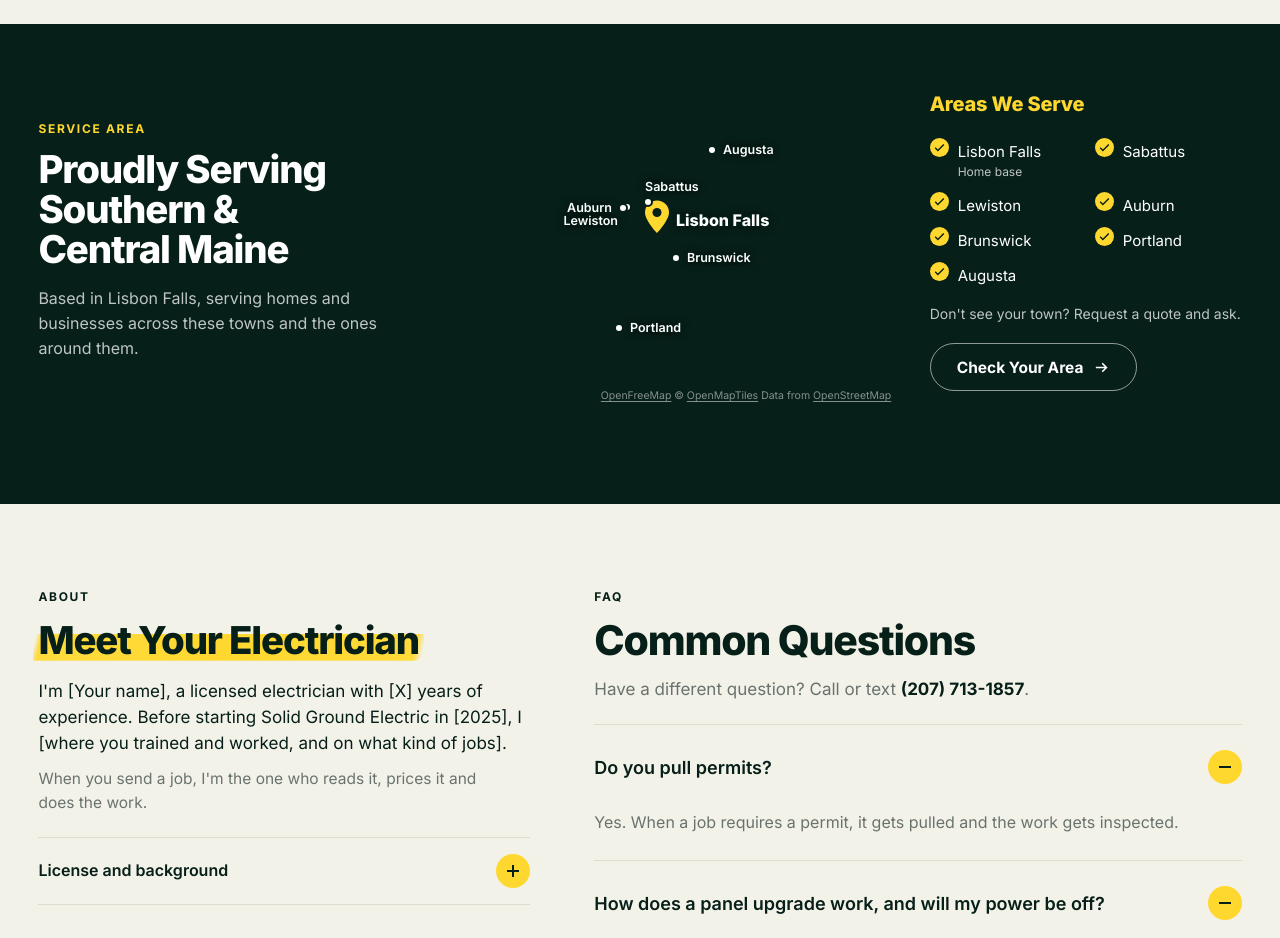
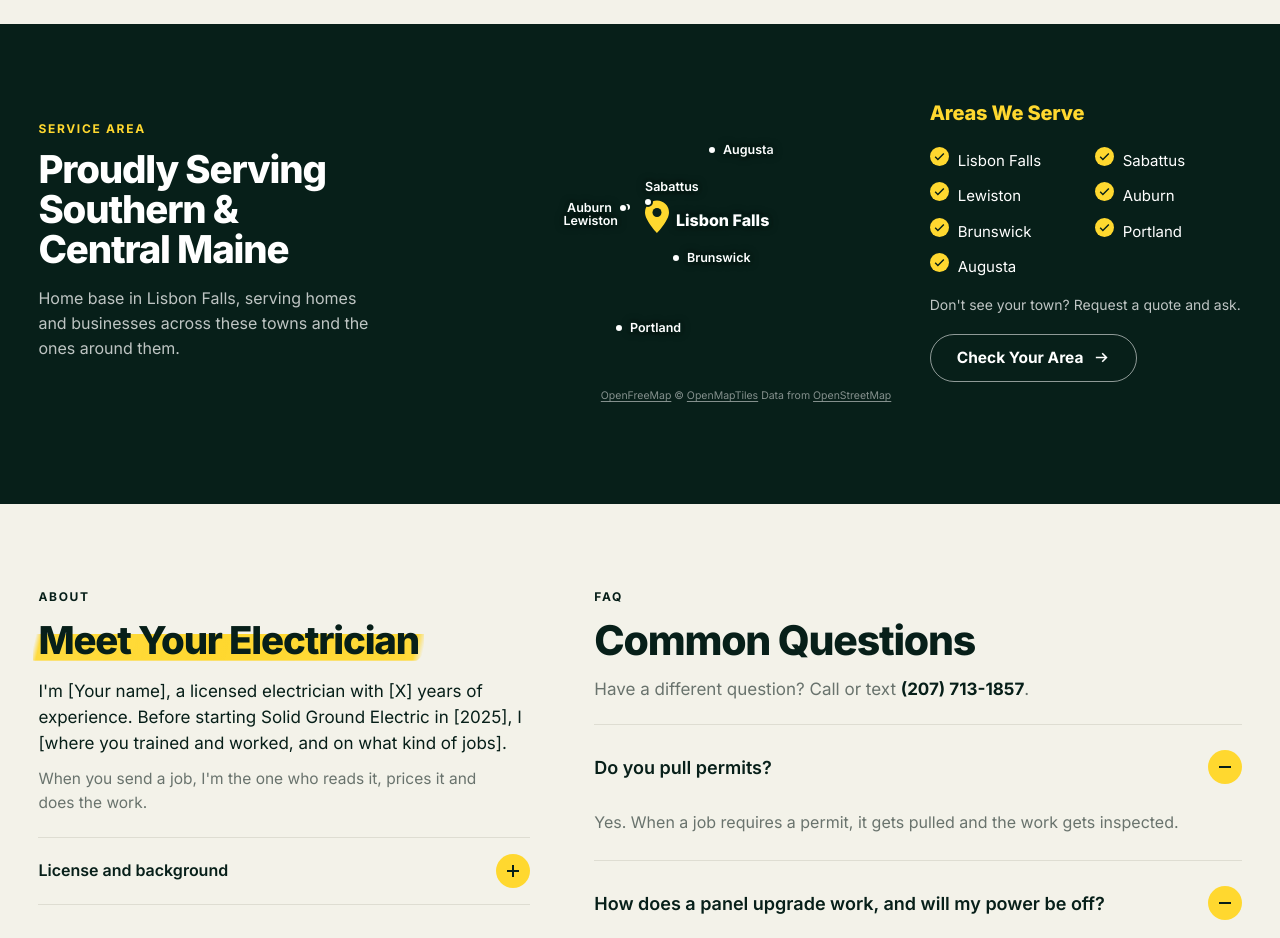
Before and after one commit to theo272004/solid-ground-electric, a plain HTML site: page index.html in a window 1280 px wide. Shown: the part 3500-4438 px from the top of the page. Drawn offline with nearby package versions, Linux system fonts and the light colour scheme; no server answers.

Commit message:
Areas: move 'Home base' out of the list into the intro text
Co-Authored-By: Claude Sonnet 5.5 <noreply@anthropic.com>

```diff
--- a/index.html
+++ b/index.html
@@ -963,7 +963,7 @@ h1 em{font-style:normal;color:var(--y);display:block}
     <div>
       <span class="lab">Service area</span>
       <h2>Proudly Serving Southern &amp; Central Maine</h2>
-      <p class="sub">Based in Lisbon Falls, serving homes and businesses across these towns and the ones around them.</p>
+      <p class="sub">Home base in Lisbon Falls, serving homes and businesses across these towns and the ones around them.</p>
     </div>
     <div class="mapbox">
       <div id="map" role="region" aria-label="Map of Southern and Central Maine showing Lisbon Falls, Sabattus, Lewiston, Auburn, Brunswick, Portland and Augusta"></div>
@@ -973,7 +973,7 @@ h1 em{font-style:normal;color:var(--y);display:block}
     <div class="towns">
       <h3>Areas We Serve</h3>
       <ul>
-        <li><svg aria-hidden="true"><use href="#c"/></svg><span>Lisbon Falls <small>Home base</small></span></li>
+        <li><svg aria-hidden="true"><use href="#c"/></svg>Lisbon Falls</li>
         <li><svg aria-hidden="true"><use href="#c"/></svg>Sabattus</li>
         <li><svg aria-hidden="true"><use href="#c"/></svg>Lewiston</li>
         <li><svg aria-hidden="true"><use href="#c"/></svg>Auburn</li>
```
